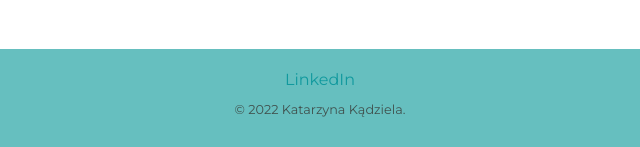
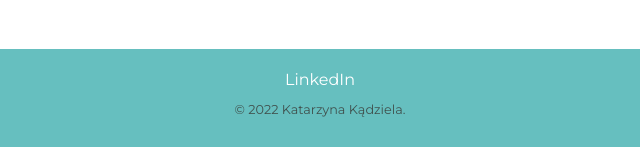
Before and after one commit to kadzielix/Personal-Website, a plain HTML site: page index.html in a window 1280 px wide. In both pictures the pointer is over the link "LinkedIn". Shown: the part 2684-2831 px from the top of the page, 320-960 px from the left. Drawn offline with Linux system fonts and the light colour scheme.

Commit message:
Update styles.css

```diff
--- a/css/styles.css
+++ b/css/styles.css
@@ -143,6 +143,10 @@ h3 {
     font-family: 'Montserrat', serif;
 }
 
+.footer-link:hover {
+    color: white;
+}
+
 .kk {
     color: #40514E;
     font-size: 0.8rem;
```
